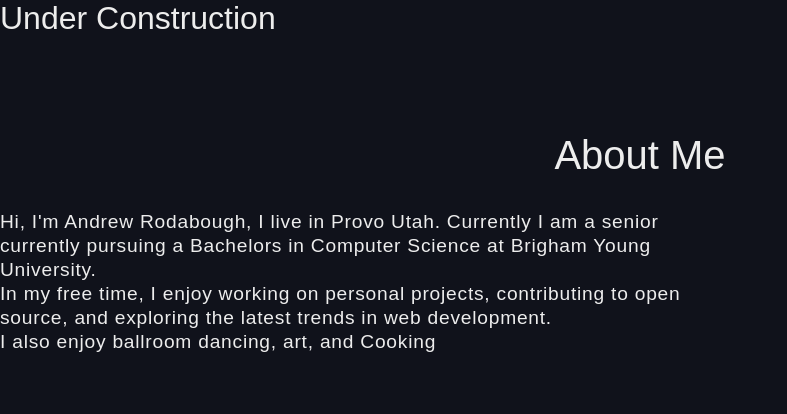
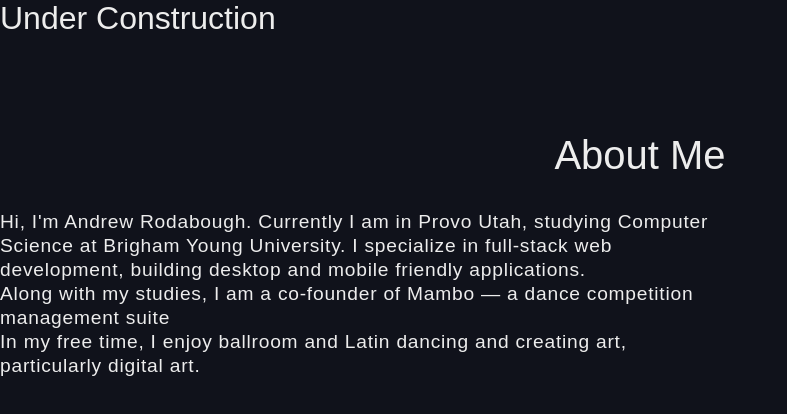
Before and after one commit to AndrewRodabough/personal_site, a React (Vite) app: page /about in a window 1280 px wide. Shown: the top 414 px of the page, without its empty margins (0-787 px from the left). Built offline with nearby package versions, Linux system fonts and the light colour scheme.

Commit message:
updated about, removed skills section

```diff
--- a/src/components/about/about.tsx
+++ b/src/components/about/about.tsx
@@ -1,19 +1,28 @@
-import React from 'react';
 import './about.css';
 
+export const about_text = () => {
+  return (
+    <>
+      <h1>About Me</h1>
+      <p>
+        Hi, I'm Andrew Rodabough. Currently I am in Provo Utah, studying Computer Science
+        at Brigham Young University. I specialize in full-stack web development, building
+        desktop and mobile friendly applications.
+      </p>
+      <p>Along with my studies, I am a co-founder of Mambo — a dance competition management suite</p>
+      <p>In my free time, I enjoy ballroom and Latin dancing and creating art, particularly digital art.</p>
+    </>
+  )
+}
 
-const About: React.FC = () => {
+export const About = () => {
   return (
     <main>
       <section className="temp about" id="about">
-          <h1>About Me</h1>
-          <p> Hi, I'm Andrew Rodabough, I live in Provo Utah. Currently I am a senior currently
-              pursuing a Bachelors in Computer Science at Brigham Young University.
-          </p>
-          <p>In my free time, I enjoy working on personal projects, ballroom dance, art, and cooking.</p>
-          <a href="/about" className="morelink" style={{ marginTop: '1rem', alignSelf: 'center' }}>
-            Learn More
-          </a>
+        {about_text()}
+        <a href="/about" className="morelink" style={{ marginTop: '1rem', alignSelf: 'center' }}>
+          Learn More
+        </a>
       </section>
     </main>
   );
--- a/src/components/navbar/navbar.tsx
+++ b/src/components/navbar/navbar.tsx
@@ -61,7 +61,6 @@ const NavBar: React.FC = () => {
                                 <ul>
                                     <li><a href="#about">About</a></li>
                                     <li><a href="#projects">Projects</a></li>
-                                    <li><a href="#skills">Skills</a></li>
                                     <li><a href="#resume">Resume</a></li>
                                     <li><a href="#contact">Contact</a></li>
                                 </ul>
@@ -78,7 +77,6 @@ const NavBar: React.FC = () => {
                         <ul>
                             <li><a href="#about" onClick={() => setIsMenuOpen(false)}>About</a></li>
                             <li><a href="#projects" onClick={() => setIsMenuOpen(false)}>Projects</a></li>
-                            <li><a href="#skills" onClick={() => setIsMenuOpen(false)}>Skills</a></li>
                             <li><a href="#resume" onClick={() => setIsMenuOpen(false)}>Resume</a></li>
                             <li><a href="#contact" onClick={() => setIsMenuOpen(false)}>Contact</a></li>
                         </ul>
--- a/src/pages/about.tsx
+++ b/src/pages/about.tsx
@@ -1,17 +1,12 @@
 import React from 'react';
+import { about_text } from '../components/about/about';
 import '../styles.css';
 
 const About: React.FC = () => {
     return (
         <>
             <section className="temp about" id="about">
-                <h1>About Me</h1>
-                <p>
-                    Hi, I'm Andrew Rodabough, I live in Provo Utah. Currently I am a senior currently
-                    pursuing a Bachelors in Computer Science at Brigham Young University.
-                </p>
-                <p>In my free time, I enjoy working on personal projects, contributing to open source, and exploring the latest trends in web development.</p>
-                <p>I also enjoy ballroom dancing, art, and Cooking</p>
+                {about_text()}
             </section>
         </>
     );
--- a/src/pages/home.tsx
+++ b/src/pages/home.tsx
@@ -5,7 +5,6 @@ import NavBar from '../components/navbar/navbar';
 import Landing from '../components/landing/landing';
 import About from '../components/about/about';
 import Projects from '../components/projects/projects';
-import Skills from '../components/skills';
 import Resume from '../components/resume';
 import Contact from '../components/contact';
 import Footer from '../components/footer';
@@ -19,7 +18,6 @@ const HomePage: React.FC = () => {
             <Landing />
             <About />
             <Projects />
-            <Skills />
             <Resume />
             <Contact />
         </main>
```
